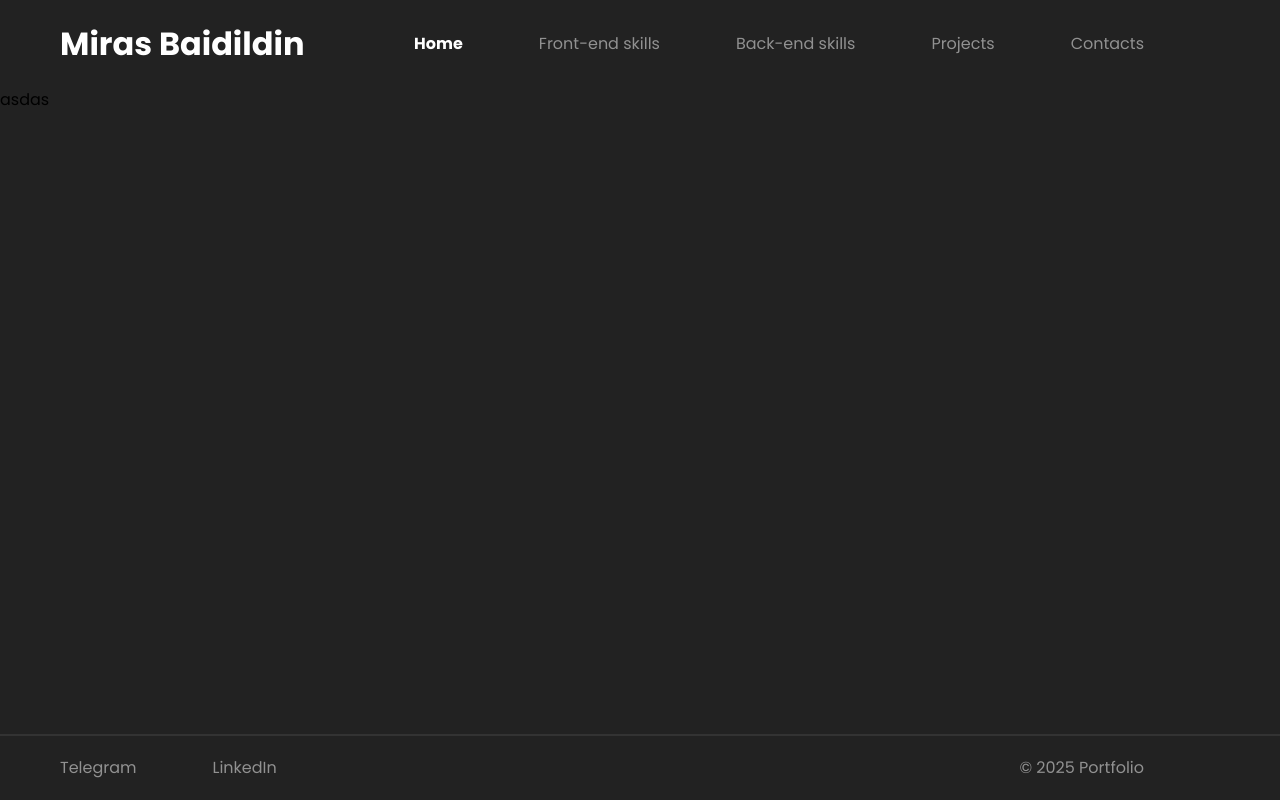
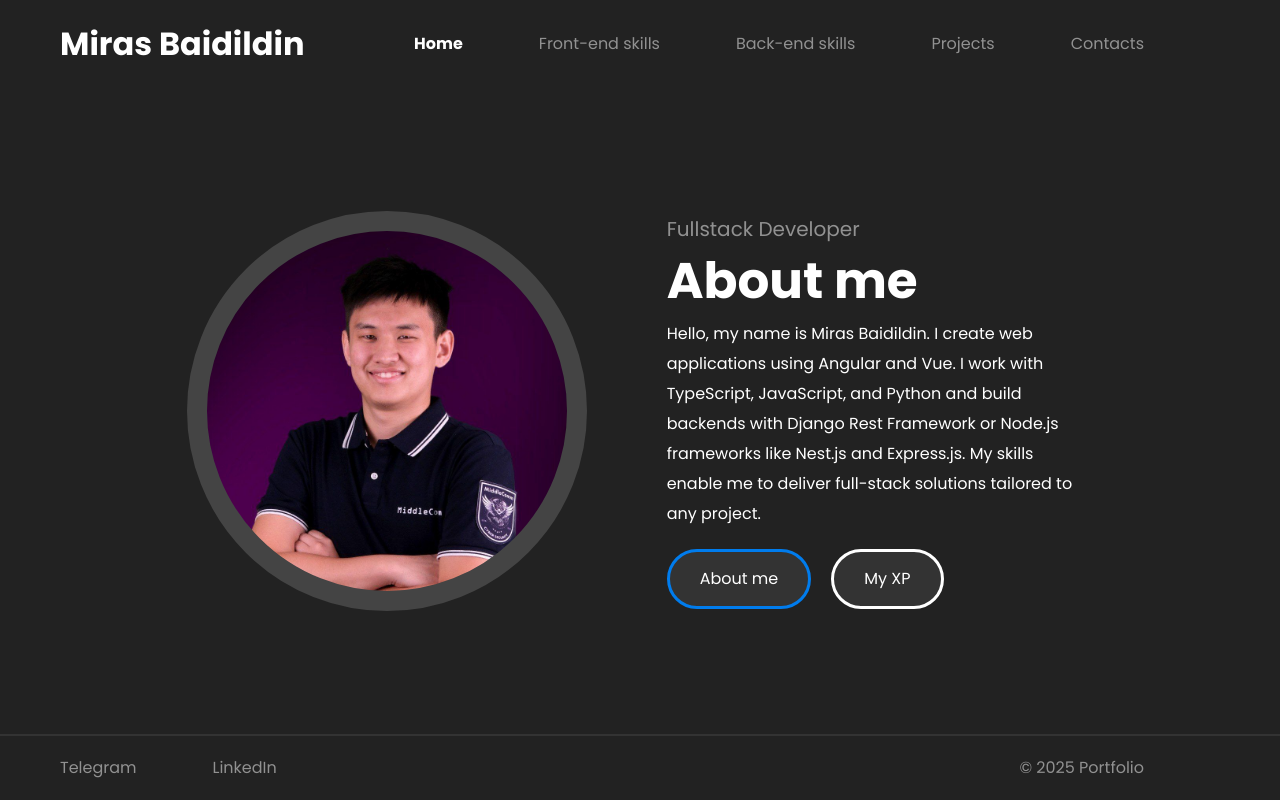
Before and after one commit to MiloBN1/Portfolio, a Vue app in the folder portfolio/: page / in a window 1280 px wide. Built offline with nearby package versions, Linux system fonts and the light colour scheme.

Commit message:
added about me page 80%

```diff
--- a/portfolio/src/App.vue
+++ b/portfolio/src/App.vue
@@ -4,15 +4,17 @@ import Footer from "./layout/Footer.vue";
 </script>
 
 <template>
-  <div class="min-h-[88px]">
+  <div class="h-[88px]">
     <Header></Header>
   </div>
-  <div>
+  <div class="container-fluid">
     <RouterView />
   </div>
   <Footer></Footer>
 </template>
 
 <style scoped>
-
+  .container-fluid{
+    height: calc(100vh - 88px - 66px);
+  }
 </style>
--- /dev/null
+++ b/portfolio/src/components/AboutMeComponent.vue
@@ -0,0 +1,69 @@
+<script setup lang="ts">
+  import {ref} from "vue";
+
+  let activePage = ref(0)
+
+  function changeActivePage(value){
+    activePage.value = value
+  }
+
+</script>
+
+<template>
+  <div class="flex justify-center items-center h-full">
+    <div class="circle-wrapper mr-20">
+      <div class="circle">
+      </div>
+    </div>
+
+    <div class="info-block w-1/3">
+      <p class="opacity-text">Fullstack Developer</p>
+      <h1>About me</h1>
+      <p class="text-about">Hello, my name is Miras Baidildin. I create web applications using Angular and Vue. I work with TypeScript, JavaScript, and Python and build backends with Django Rest Framework or Node.js frameworks like Nest.js and Express.js. My skills enable me to deliver full-stack solutions tailored to any project.</p>
+      <div class="mt-5">
+        <button class="mr-5" @click="changeActivePage(0)" :class="activePage===0?'active-btn':''">About me</button>
+        <button @click="changeActivePage(1)" :class="activePage===1?'active-btn':''">My XP</button>
+      </div>
+    </div>
+  </div>
+
+</template>
+
+<style scoped>
+  .circle{
+    width: 400px;
+    height: 400px;
+    border-radius: 50%;
+    border:20px solid #444444;
+    background-image: url("../assets/img/ProfilePhoto.jpg");
+    background-size: cover;
+    background-position: center top;
+  }
+  .opacity-text{
+    font-size: 20px;
+  }
+  h1{
+    font-size: 50px;
+    color: #fff;
+    font-weight: bold;
+  }
+  .text-about{
+    color: #fff;
+    font-size: 16px;
+    font-weight: normal;
+    line-height: 30px;
+  }
+  button{
+    background-color: #333333;
+    border: 3px solid #fff;
+    padding: 15px 30px;
+    border-radius: 30px;
+    color: #fff;
+  }
+  button:hover{
+    border-color: #007CED;
+  }
+  .active-btn{
+    border-color: #007CED;
+  }
+</style>
--- a/portfolio/src/layout/Header.vue
+++ b/portfolio/src/layout/Header.vue
@@ -9,7 +9,7 @@
 </script>
 
 <template>
-  <nav class="flex justify-between items-center py-5 px-[60px] fixed left-0 right-0 top-0">
+  <nav class="flex justify-between items-center py-5 px-[60px] fixed left-0 right-0 top-0 bg-[#222222]">
     <h1 class="main-text">Miras Baidildin</h1>
     <div>
       <a :class="activePage === 1 ? 'active' : ''" @click="changeActivePage(1)">Home</a>
--- a/portfolio/src/style.css
+++ b/portfolio/src/style.css
@@ -14,3 +14,8 @@ body{
   font-size: 32px;
   font-weight: bold;
 }
+
+.opacity-text{
+  color: #fff;
+  opacity: 0.5;
+}
--- a/portfolio/src/views/HomeView.vue
+++ b/portfolio/src/views/HomeView.vue
@@ -1,9 +1,10 @@
 <script setup lang="ts">
 
+import AboutMeComponent from "../components/AboutMeComponent.vue";
 </script>
 
 <template>
-  <div>asdas</div>
+  <AboutMeComponent/>
 </template>
 
 <style scoped>
```
Also changed, not shown: portfolio/src/assets/img/ProfilePhoto.jpg (added).
